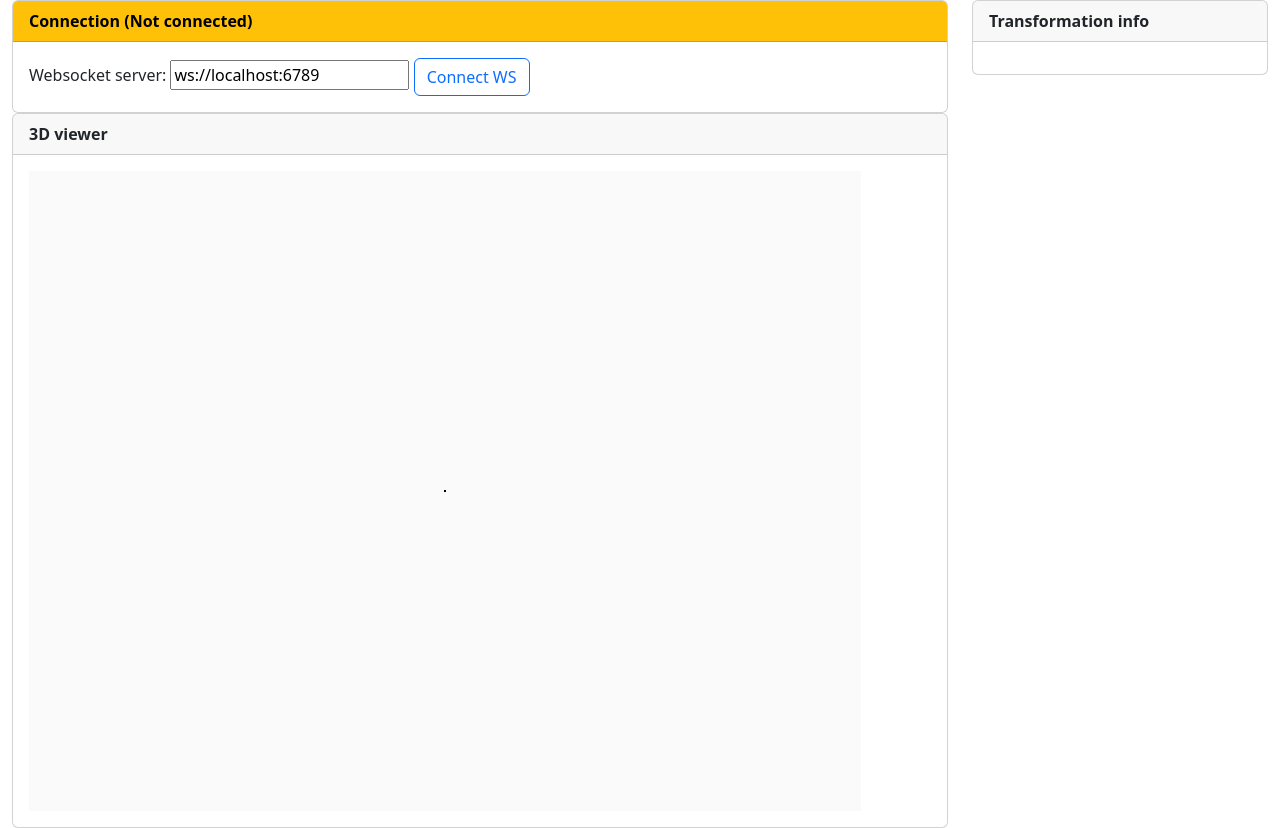
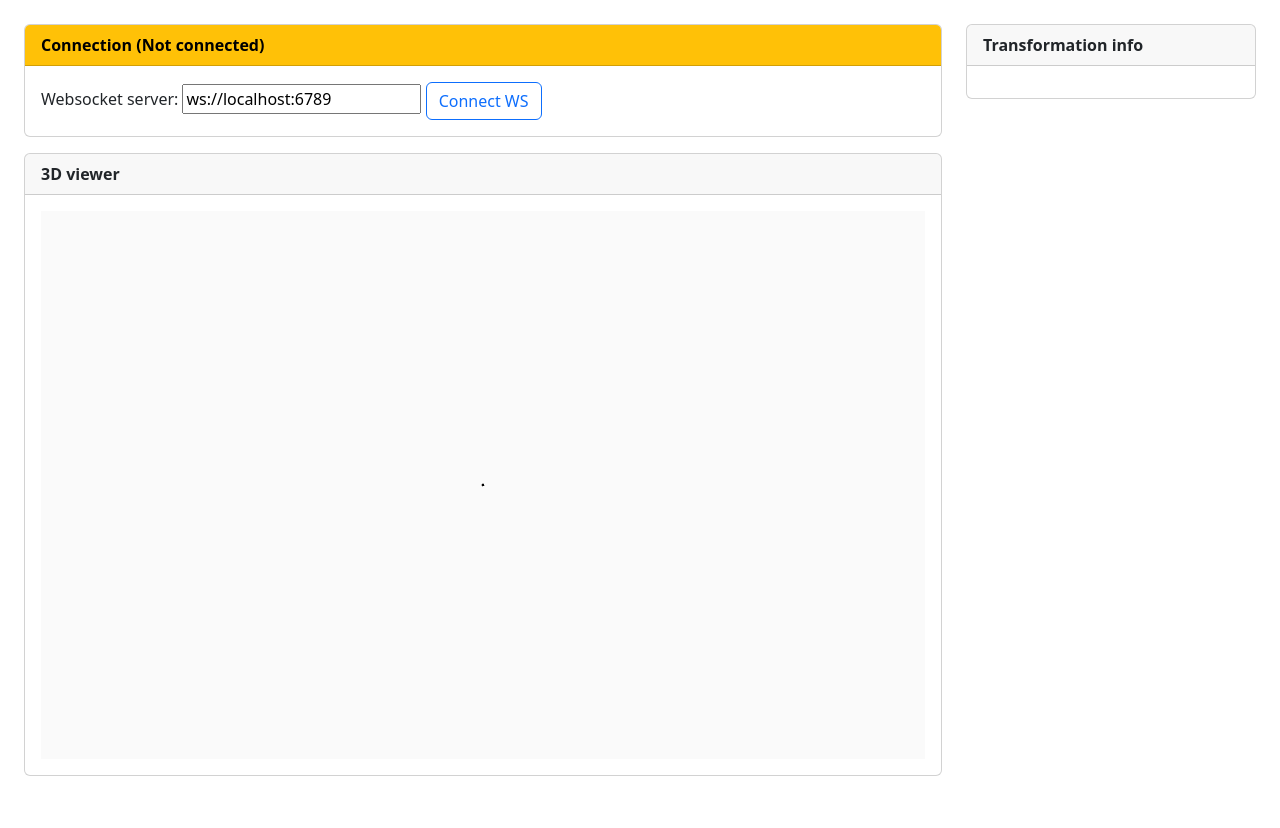
Before and after one commit to rwth-irt/SIMPLE-C-web_visualization, a Svelte app: page / in a window 1280 px wide. After the commit the page ends 800 px from the top, so only its background shows below. Built offline with nearby package versions, Linux system fonts and the light colour scheme.

Commit message:
Fix canvas layout. Could not fix resizing bug.

```diff
--- a/index.html
+++ b/index.html
@@ -10,6 +10,16 @@
     <meta name="viewport" content="width=device-width, initial-scale=1.0" />
 </head>
 
+<style>
+    #app {
+        height: 100%;
+    }
+
+    body {
+        height: 100vh;
+    }
+</style>
+
 <body>
     <div id="app"></div>
     <script type="module" src="/src/main.ts"></script>
--- a/src/App.svelte
+++ b/src/App.svelte
@@ -41,11 +41,11 @@
     }
 </script>
 
-<main>
-    <div class="container-fluid">
-        <div class="row">
-            <div class="col-9">
-                <div class="card"> <!--use a bootstrap form for this-->
+<div class="container-fluid h-100 p-4">
+    <div class="row h-100">
+        <div class="col-9 d-flex flex-column">
+            <div class="card mb-3">
+                <!--use a bootstrap form for this!-->
                 <div
                     class="fw-bold card-header {$state == 'Connected'
                         ? 'text-bg-success'
@@ -65,7 +65,7 @@
                     >
                 </div>
             </div>
-                <div class="card">
+            <div class="card flex-grow-1">
                 <div class="card-header fw-bold">3D viewer</div>
                 <div class="card-body">
                     <Three></Three>
@@ -82,4 +82,3 @@
         </div>
     </div>
 </div>
-</main>
--- a/src/Three.svelte
+++ b/src/Three.svelte
@@ -6,7 +6,7 @@
     import type { AbsolteTrafo } from "./msg_types";
     import { three_functions } from "./message_handler";
 
-    let div: HTMLDivElement;
+    let canvas: HTMLCanvasElement;
 
     onMount(() => {
         three_functions.set({
@@ -19,24 +19,42 @@
 
     // threejs variables
     let scene: THREE.Scene;
-    let camera: THREE.Camera;
+    let camera: THREE.PerspectiveCamera;
     let renderer: THREE.Renderer;
     let controls: OrbitControls;
     let marker: THREE.Mesh;
+
+    function update_render_size() {
+        // https://threejs.org/manual/#en/responsive
+        // TODO:
+        // The CSS to set the canvas element's size is correct: If renderer.setSize is never called (commented out), it is set correctly.
+        // However, when we do call renderer.setSize, the canvas' clientWidth is not
+        let canvas = renderer.domElement;
+        let width = canvas.clientWidth;
+        let height = canvas.clientHeight;
+        if (canvas.width !== width || canvas.height !== height) {
+            console.debug(`Setting renderer size to ${width}x${height}`);
+            renderer.setSize(width, height, false);
+            camera.aspect = width / height;
+            camera.updateProjectionMatrix();
+        }
+    }
 
     function init_threejs() {
         // Basic Three.js setup
         THREE.Object3D.DEFAULT_UP = new THREE.Vector3(0, 0, 1); // set z up, as in lidar data
         scene = new THREE.Scene();
         scene.background = new THREE.Color(0xfafafa);
-        let height = window.innerHeight * 0.8;
-        let width = height * 1.3;
-        camera = new THREE.PerspectiveCamera(75, width / height, 0.1, 1000);
+
+        camera = new THREE.PerspectiveCamera(75); // fov
         camera.position.set(0, 0, 20);
 
-        renderer = new THREE.WebGLRenderer();
-        renderer.setSize(width, height);
-        div.appendChild(renderer.domElement);
+        renderer = new THREE.WebGLRenderer({
+            canvas: canvas,
+            antialias: true,
+        });
+
+        update_render_size();
 
         // OrbitControls for camera
         controls = new OrbitControls(camera, renderer.domElement);
@@ -51,7 +69,7 @@
         scene.add(marker);
 
         reset();
-        animate();
+        requestAnimationFrame(animate);
     }
 
     let sensors: Map<string, Sensor>;
@@ -83,11 +101,20 @@
 
     // Render loop
     function animate() {
-        requestAnimationFrame(animate);
+        update_render_size();
         marker.position.copy(controls.target);
         controls.update();
         renderer.render(scene, camera);
+        requestAnimationFrame(animate);
     }
 </script>
 
-<div id="threediv" bind:this={div}></div>
+<canvas id="c" bind:this={canvas}></canvas>
+
+<style>
+    #c {
+        width: 100%;
+        height: 100%;
+        display: block;
+    }
+</style>
```
Also changed, not shown: src/ws.ts (+4 -3 lines). Lines whose indentation alone changed are shown as unchanged.
